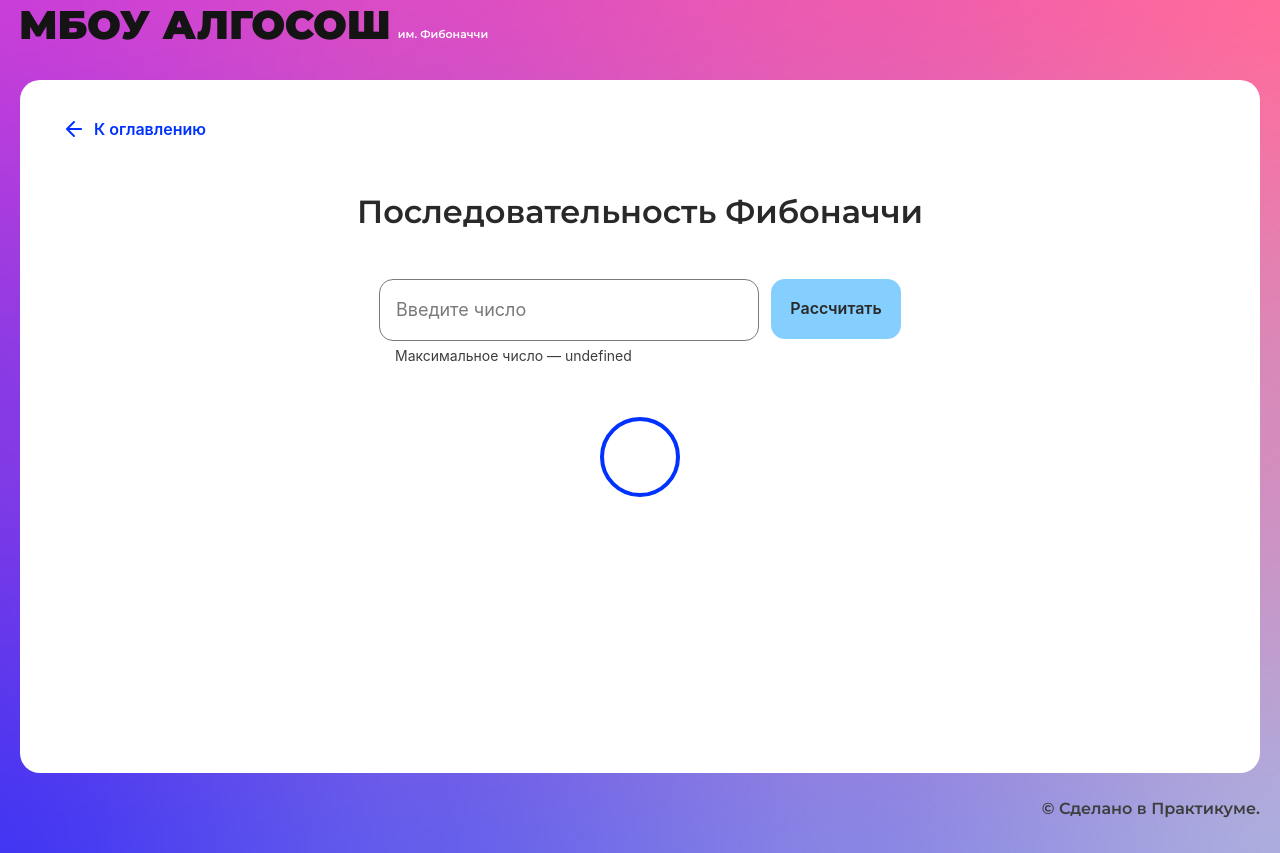
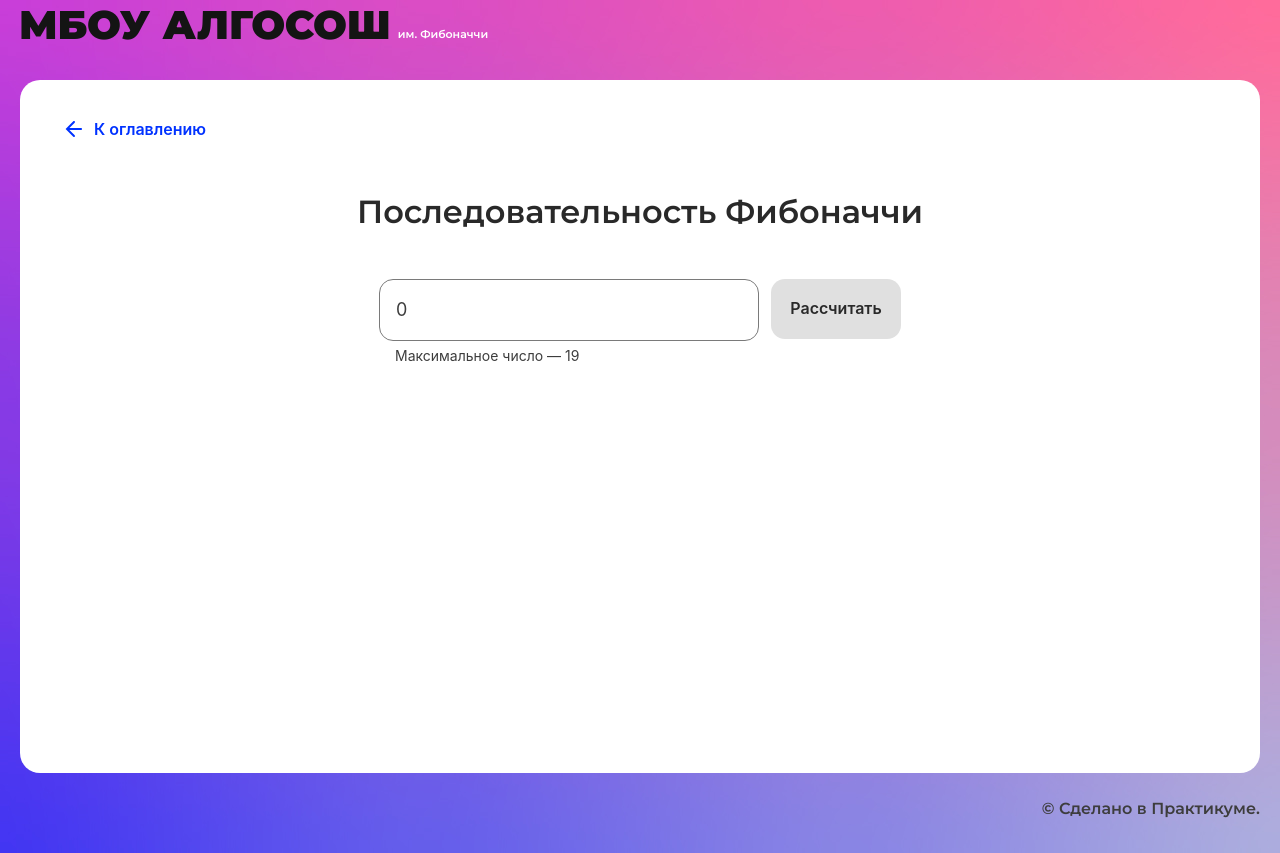
Before and after one commit to Feelcover/algososh, a React (Create React App) app: page /fibonacci in a window 1280 px wide. Built offline with nearby package versions, Linux system fonts and the light colour scheme.

Commit message:
фикс string-page и логика fibonacci-page

```diff
--- a/src/components/fibonacci-page/fibonacci-page.tsx
+++ b/src/components/fibonacci-page/fibonacci-page.tsx
@@ -1,29 +1,77 @@
-import React from "react";
+import React, { ChangeEvent, FormEvent, useEffect, useState } from "react";
+import { delay } from "../../utils/delay";
 import { Button } from "../ui/button/button";
 import { Circle } from "../ui/circle/circle";
 import { Input } from "../ui/input/input";
 import { SolutionLayout } from "../ui/solution-layout/solution-layout";
-import styles from "./fibonacci-page.module.css"
+import styles from "./fibonacci-page.module.css";
 
 export const FibonacciPage: React.FC = () => {
+  const [arr, setArr] = useState<number[]>([]);
+  const [isLoading, setIsLoading] = useState<boolean>(false);
 
+  const [inputValue, setInputValue] = useState<number>(0);
+  const handleChangeInput = (evt: ChangeEvent<HTMLInputElement>) => {
+    setInputValue(Number(evt.target.value));
+  };
+
+  const fibonacciFunc = async (num: number) => {
+    setIsLoading(true);
+    let fibArr: number[] = [0, 1];
+    for (let i = 2; i <= inputValue; i++) {
+      const a = fibArr[i - 1];
+      const b = fibArr[i - 2];
+      fibArr.push(a + b);
+    }
+    for (let i = 0; i < inputValue; i++) {
+      fibArr.push(fibArr[i - 2] + fibArr[i - 1]);
+      setArr(fibArr.slice(0, i + 1));
+      await delay(500);
+    }
+    setIsLoading(false);
+  };
+
+  const onClickFibRun = () => {
+    fibonacciFunc(inputValue);
+    setInputValue(0);
+  };
+
+  useEffect(() => {
+    function handleEnterKeydown(evt: KeyboardEvent) {
+      if (evt.key === "Enter" && inputValue >= 0 && inputValue <= 19) {
+        evt.preventDefault();
+        onClickFibRun();
+      }
+    }
+    document.addEventListener("keydown", handleEnterKeydown);
+    return () => {
+      document.removeEventListener("keydown", handleEnterKeydown);
+    };
+  }, [inputValue]);
 
   return (
     <SolutionLayout title="Последовательность Фибоначчи">
       <form className={styles.form}>
         <Input
-            maxLength={19}
-            type="number"
-            placeholder="Введите число"
-            isLimitText={true}
+          type="number"
+          min={1}
+          max={19}
+          onChange={handleChangeInput}
+          placeholder="Введите число"
+          isLimitText={true}
+          value={inputValue}
         />
         <Button
-            text="Рассчитать"
-
+          text="Рассчитать"
+          onClick={onClickFibRun}
+          isLoader={isLoading}
+          disabled={!inputValue || inputValue > 19}
         />
       </form>
       <div className={styles.elements}>
-        <Circle/>
+        {arr.map((item, index) => {
+          return <Circle letter={`${item}`} key={index} index={index} />;
+        })}
       </div>
     </SolutionLayout>
   );
--- a/src/components/string-page/string-page-utils.ts
+++ b/src/components/string-page/string-page-utils.ts
@@ -5,5 +5,3 @@ export const swap = (arr: TStringArr[], i: number, j: number): void => {
   arr[i] = arr[j];
   arr[j] = temp;
 };
-
-export const maxLength = 11;
--- a/src/components/string-page/string-page.tsx
+++ b/src/components/string-page/string-page.tsx
@@ -1,4 +1,4 @@
-import { ChangeEvent, FormEvent, useEffect, useState } from "react";
+import { ChangeEvent, useEffect, useState } from "react";
 import { ElementStates } from "../../types/element-states";
 import { TStringArr } from "../../types/other-types";
 import { delay } from "../../utils/delay";
@@ -7,7 +7,7 @@ import { Circle } from "../ui/circle/circle";
 import { Input } from "../ui/input/input";
 import { SolutionLayout } from "../ui/solution-layout/solution-layout";
 import styles from "./string-page.module.css";
-import { maxLength, swap } from "./string-page-utils";
+import { swap } from "./string-page-utils";
 
 
 export const StringPage: React.FC = () => {
@@ -18,6 +18,7 @@ export const StringPage: React.FC = () => {
   const handleChangeInput = (evt: ChangeEvent<HTMLInputElement>) => {
     setInputValue(evt.target.value);
   };
+
 
   const stringReverse = async (arr: TStringArr[]) => {
     setIsLoading(true);
@@ -47,7 +48,7 @@ export const StringPage: React.FC = () => {
 
   useEffect(() => {
     function handleEnterKeydown(evt: KeyboardEvent) {
-      if (evt.key === "Enter") {
+      if (evt.key === "Enter" && inputValue.length >= 2) {
         evt.preventDefault()
         onClickReverse()
       }
@@ -64,7 +65,7 @@ export const StringPage: React.FC = () => {
       <div className={styles.container}>
         <div className={styles.form}>
           <Input
-            maxLength={maxLength}
+            maxLength={11}
             onChange={handleChangeInput}
             extraClass={styles.input}
             isLimitText={true}
@@ -75,7 +76,7 @@ export const StringPage: React.FC = () => {
             onClick={onClickReverse}
             extraClass={styles.button}
             isLoader={isLoading}
-            disabled={!inputValue}
+            disabled={!inputValue || inputValue.length < 2}
           />
         </div>
         <ul className={styles.elements}>
```
